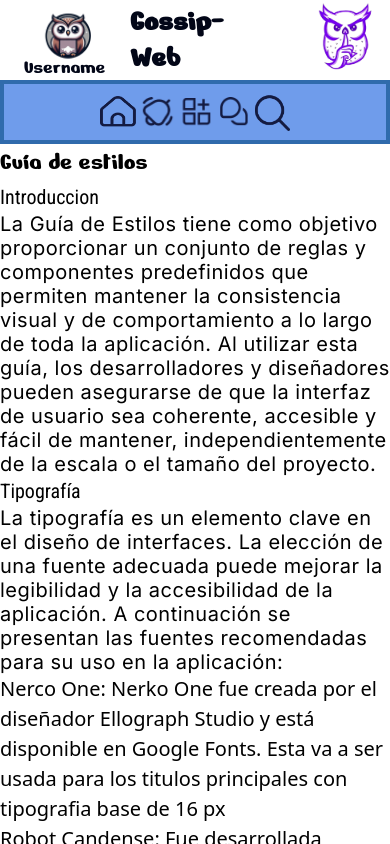
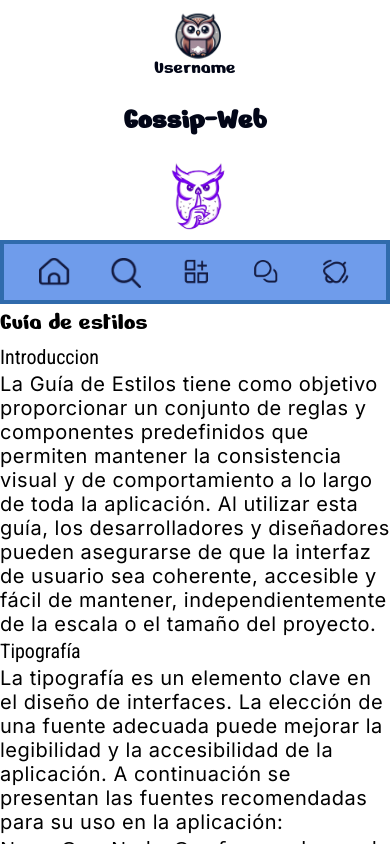
Before and after one commit to FelipeCabal/gossip-web-frontend, a React (Vite) app: page /style-guide in a window 390 px wide. Shown: the top 844 px of the page. Built offline with nearby package versions, Linux system fonts and the light colour scheme.

Commit message:
ajuste de navbar

```diff
--- a/src/partials/navbar.jsx
+++ b/src/partials/navbar.jsx
@@ -8,13 +8,10 @@ import imgNotification from "../assets/icons/NOTIFICATIONS.png"
 import imgBuho from "../assets/icons/buho.png"
 
 const Navbar = () => {
-
-
     return (
         <header>
-
-            <div className="w-full h-17 flex items-center justify-center">
-                <div className="w-full h-20 text-slate-950 flex items-center justify-items-start">
+            <nav className="w-full h-17 flex justify-center items-center flex-col sm:flex-row">
+                <div className="w-full h-20 text-slate-950 flex items-center justify-center sm:justify-start">
                     <div className="flex flex-col items-center justify-center p-2">
                         <img src={img} alt="Gossip-web" className="max-w-full w-24 -mb-2" />
                         <h1 className="-m-1 -mt-3.5 px-5">Username</h1>
@@ -23,43 +20,33 @@ const Navbar = () => {
                 <div className="w-full h-20 text-slate-950 flex items-center justify-center">
                     <h1 className="text-3xl font-bold">Gossip-Web</h1>
                 </div>
-                <div className="w-full h-20  text-slate-950 flex items-center justify-end">
+                <div className="w-full h-20 text-slate-950 flex items-center justify-center sm:justify-end">
                     <img src={imgBuho} alt="Gossip-web" className="max-w-full w-24 mb-1" />
                 </div>
-            </div>
+            </nav>
 
-            <nav className="w-full h-16 bg-[#6f9ceb] border-[#306bac] border border-4">
-                <div className="w-full h-14  flex justify-center items-center text-white px-20 py-5">
-                    <div className="w-full flex items-center justify-between font-normal px-4">
-                        <Link to="/home">
-                            <a href="/home" className="flex items-center space-x-2 hover:text-gray-300">
-                                <img src={imgHome} alt="Homepage" className=" max-w-full w-12" />
-                            </a>
+            <nav className="w-full h-16 bg-[#6f9ceb] border-[#306bac] border-4">
+                <div className="w-full h-14 flex justify-center items-center text-white px-4 sm:px-20 py-5">
+                    <div className="w-full flex items-center justify-between font-normal px-2 sm:px-4 space-x-4">
+                        <Link to="/home" className="flex-1 flex items-center justify-center hover:text-gray-300">
+                            <img src={imgHome} alt="Homepage" className="max-w-full w-8 sm:w-12" />
                         </Link>
-                        <Link to="/notifications">
-                            <a href="/notifications" className="flex items-center space-x-2 hover:text-gray-300">
-                                <img src={imgNotification} alt="Notificaciones" className=" max-w-full w-12" />
-                            </a>
+                        <Link to="/search" className="flex-1 flex items-center justify-center hover:text-gray-300">
+                            <img src={imgBuscar} alt="Buscar" className="max-w-full w-8 sm:w-12" />
                         </Link>
-                        <Link to="/communities">
-                            <a href="/communities" className="flex items-center space-x-2 hover:text-gray-300">
-                                <img src={imgCommunity} alt="Comunidades" className=" max-w-full w-12" />
-                            </a>
+                        <Link to="/communities" className="flex-1 flex items-center justify-center hover:text-gray-300">
+                            <img src={imgCommunity} alt="Comunidades" className="max-w-full w-8 sm:w-12" />
                         </Link>
-                        <Link to="/messaging">
-                            <a href="/messaging" className="flex items-center space-x-2 hover:text-gray-300">
-                                <img src={imgMensajes} alt="Mensajes" className=" max-w-full w-12" />
-                            </a>
+                        <Link to="/messaging" className="flex-1 flex items-center justify-center hover:text-gray-300">
+                            <img src={imgMensajes} alt="Mensajes" className="max-w-full w-8 sm:w-12" />
                         </Link>
-                        <Link to="/search">
-                            <a href="/search" className="flex items-center space-x-2 hover:text-gray-300">
-                                <img src={imgBuscar} alt="Buscar" className=" max-w-full w-12" />
-                            </a>
+
+                        <Link to="/notifications" className="flex-1 flex items-center justify-center hover:text-gray-300">
+                            <img src={imgNotification} alt="Notificaciones" className="max-w-full w-8 sm:w-12" />
                         </Link>
                     </div>
                 </div>
             </nav>
-
         </header>
     )
 }
```
